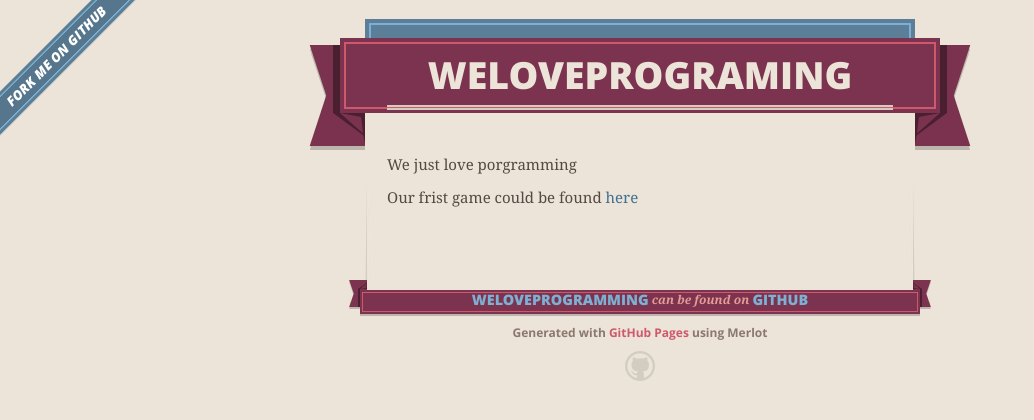
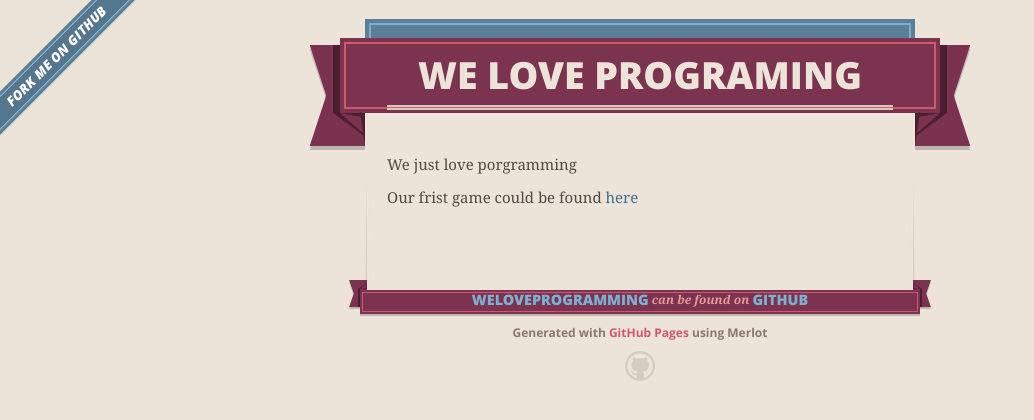
Before and after one commit to WeLoveProgramming/WeLoveProgramming.github.io, a plain HTML site: page index.html in a window 1280 px wide. Shown: the whole page, without its empty margins (0-1034 px from the left). Drawn offline with nearby package versions, Linux system fonts and the light colour scheme.

Commit message:
Homepage update

```diff
--- a/index.html
+++ b/index.html
@@ -27,7 +27,7 @@
       <header>
         <span class="ribbon-outer">
           <span class="ribbon-inner">
-            <h1>WeLovePrograming</h1>
+            <h1>We Love Programing</h1>
             <h2></h2>
           </span>
           <span class="left-tail"></span>
```
